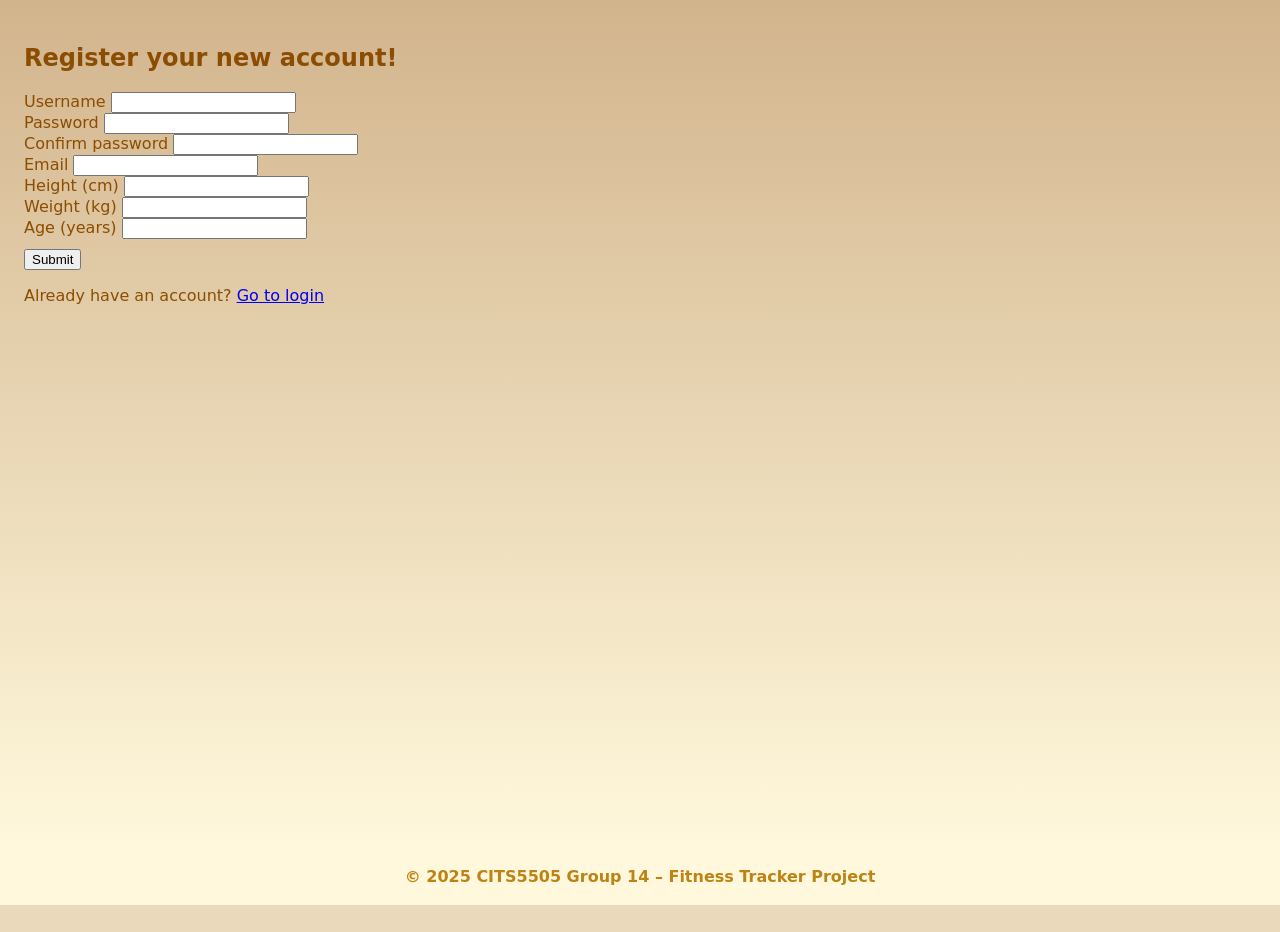
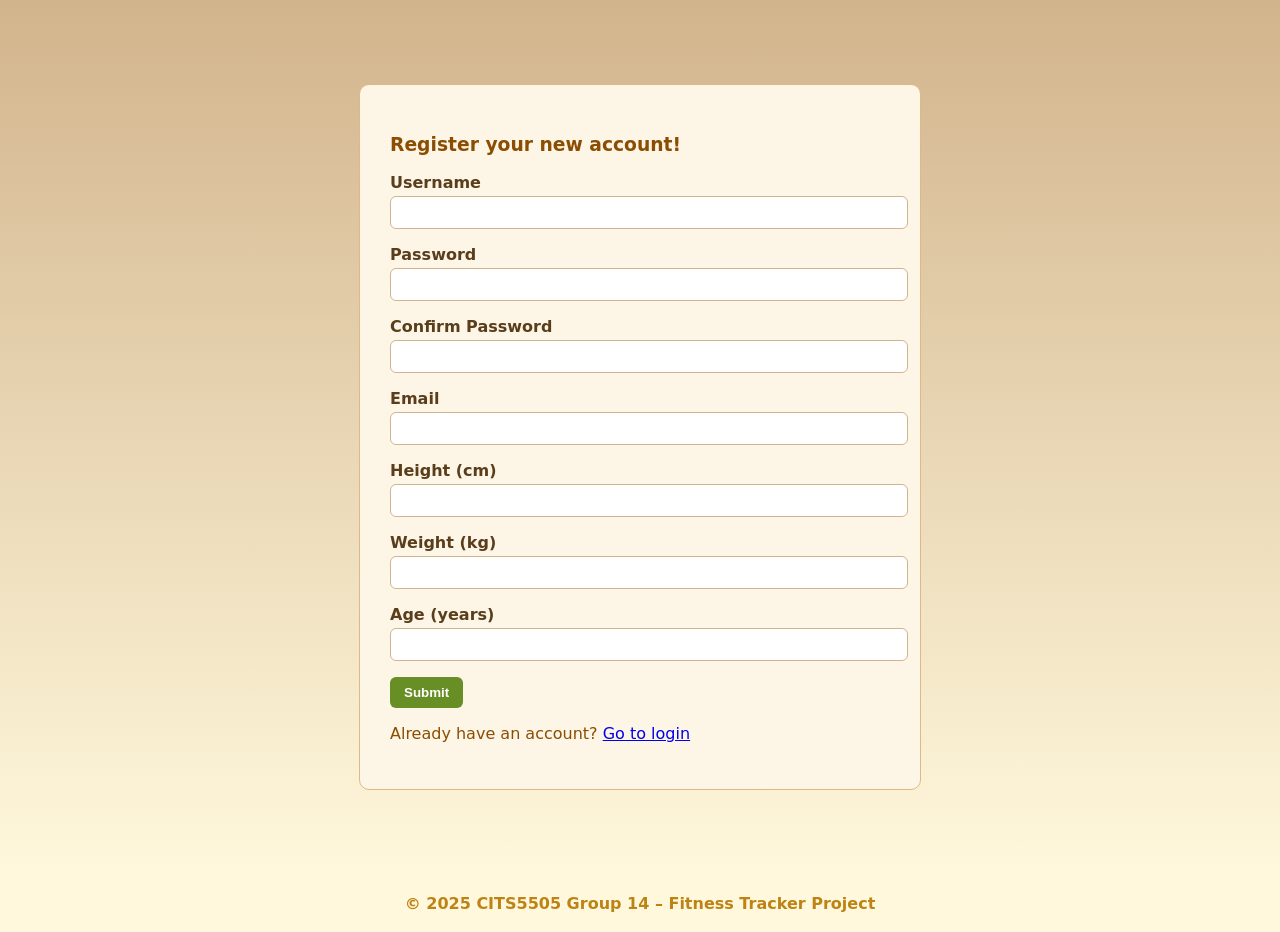
Before and after one commit to jksy1414/CITS5505_Group14_GroupProject, a Flask app: page /register in a window 1280 px wide. Shown: the part 81-1013 px from the top of the page. Before the commit the page ends 986 px from the top, so only its background shows below. Run offline with Flask 3, Linux system fonts and the light colour scheme.

Commit message:
Update UI layout and styling for login, register, forgot password, and reset password pages to match the account page theme

```diff
--- a/Templates/register.html
+++ b/Templates/register.html
@@ -5,70 +5,68 @@
 {% endblock %}
 
 {% block styles %}
-    <link rel="stylesheet" href="{{ url_for('static', filename='css/style_register.css') }}">
+    <link rel="stylesheet" href="{{ url_for('static', filename='css/style_account.css') }}">
 {% endblock %}
 
 {% block content %}
-    <div class="container mt-5">
-        <h2 class="mb-4">Register your new account!</h2>
+<div class="card" style="max-width: 500px; margin: 60px auto; padding: 30px;">
+    <h3 class="mb-4 text-center">Register your new account!</h3>
 
-        <!-- show backend flash hints-->
+    <!-- Flash messages -->
     {% with messages = get_flashed_messages() %}
         {% if messages %}
             <div class="alert alert-warning">
                 {% for msg in messages %}
-                        {{msg}}
+                    {{ msg }}
                 {% endfor %}
             </div>
         {% endif %}
     {% endwith %}
-        <!--form data-->
+
+    <!-- Register form -->
     <form method="POST" action="/register">
         <div class="mb-3">
-                <label class="form-lable">Username</label>
+            <label>Username</label>
             <input type="text" class="form-control" name="username" required>
         </div>
 
         <div class="mb-3">
-                <label class="form-lable">Password</label>
-                <input type="password" id="new_password" class="form-control" name="password" required>
+            <label>Password</label>
+            <input type="password" class="form-control" id="new_password" name="password" required>
         </div>
 
         <div class="mb-3">
-                <label class="form-label">Confirm password</label>
-                <input type="password" id="confirm_password" class="form-control" name="confirm_password" required>
+            <label>Confirm Password</label>
+            <input type="password" class="form-control" id="confirm_password" name="confirm_password" required>
         </div>
 
         <div class="mb-3">
-                <label class="form-lable">Email</label>
+            <label>Email</label>
             <input type="email" class="form-control" name="email" required>
         </div>
 
         <div class="mb-3">
-                <lable class="form-label">Height (cm)</lable>
+            <label>Height (cm)</label>
             <input type="number" class="form-control" name="height" required>
         </div>
 
         <div class="mb-3">
-                <lable class="form-label">Weight (kg)</lable>
+            <label>Weight (kg)</label>
             <input type="number" class="form-control" name="weight" required>
         </div>
 
         <div class="mb-3">
-                <lable class="form-label">Age (years)</lable>
+            <label>Age (years)</label>
             <input type="number" class="form-control" name="age" required>
         </div>
 
-            <div id="error-message" style="color: red; margin-top: 10px;"></div>
+        <div id="error-message" class="text-danger mb-2"></div>
+        <div id="strength-indicator" class="fw-bold mb-3"></div>
 
-            <div id="strength-indicator" style="margin-top: 10px; font-weight: bold;"></div>
-
-            <!-- submit button-->
-            <button type="submit" id="submitBtn" class="btn btn-primary">Submit</button>
+        <button type="submit" id="submitBtn" class="btn btn-success w-100">Submit</button>
     </form>
 
-        <!--lead to login-->
-        <p class="mt-3">Already have an account? <a href="/login">Go to login</a></p>
+    <p class="mt-3 text-center">Already have an account? <a href="{{ url_for('auth.login') }}">Go to login</a></p>
 </div>
 {% endblock %}
 
```
Also changed, not shown: Templates/forgot_password.html (+27 -15 lines), Templates/login.html (+32 -7 lines), Templates/reset_password.html (+27 -12 lines). Lines whose indentation alone changed are shown as unchanged.
